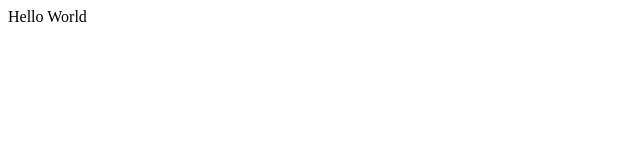
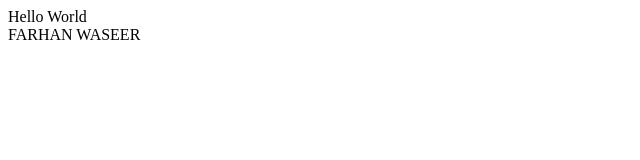
Before and after one commit to farhanwaseer/bootcamp1, a plain HTML site: page index.html in a window 1280 px wide. Shown: the whole page, without its empty margins (0-640 px from the left). Drawn offline with Linux system fonts and the light colour scheme.

Commit message:
added index.html

```diff
--- a/index.html
+++ b/index.html
@@ -5,5 +5,6 @@
 </head>
 <body>
     <div>Hello World</div>
+    <div>FARHAN WASEER</div>
 </body>
 </html>
```
